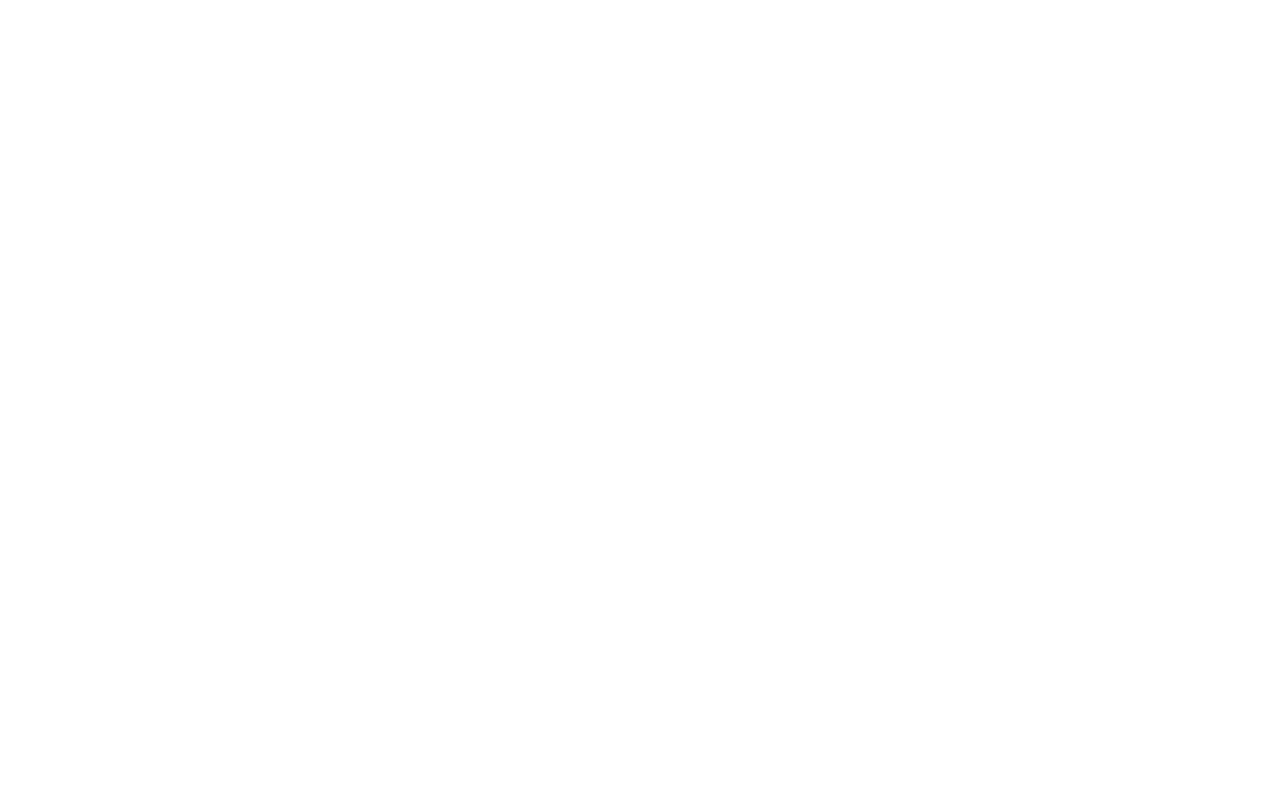
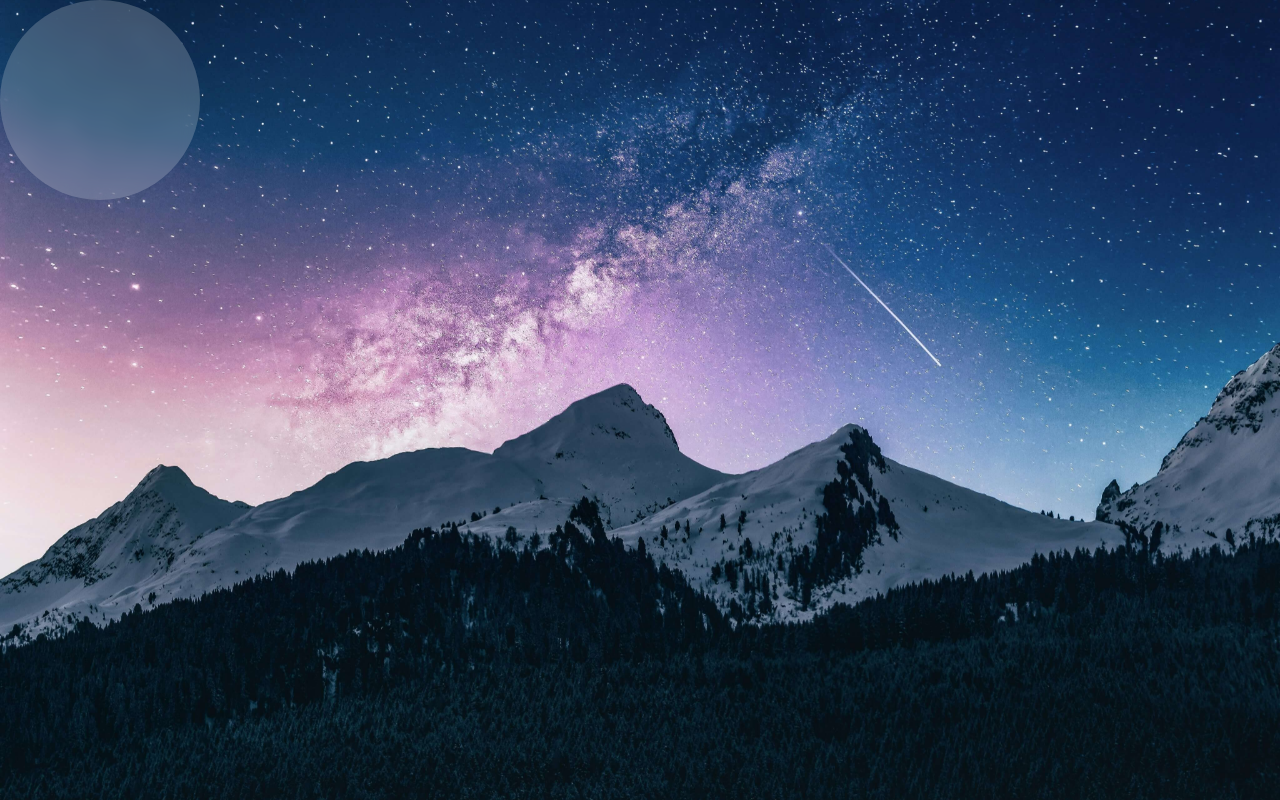
Before and after one commit to dgschel/liquidglass, an Angular app: page / in a window 1280 px wide. Built offline with nearby package versions, Linux system fonts and the light colour scheme.

Commit message:
place liquid glass on top of image

```diff
--- a/src/app/app.component.html
+++ b/src/app/app.component.html
@@ -1,4 +1,3 @@
-<div class="container">
-  <!-- Use ng-optimized image directive from angular -->
-  <img ngSrc="/bg.jpeg" fill />
+<div class="bg-image">
+  <div class="liquid-glass"></div>
 </div>
```
